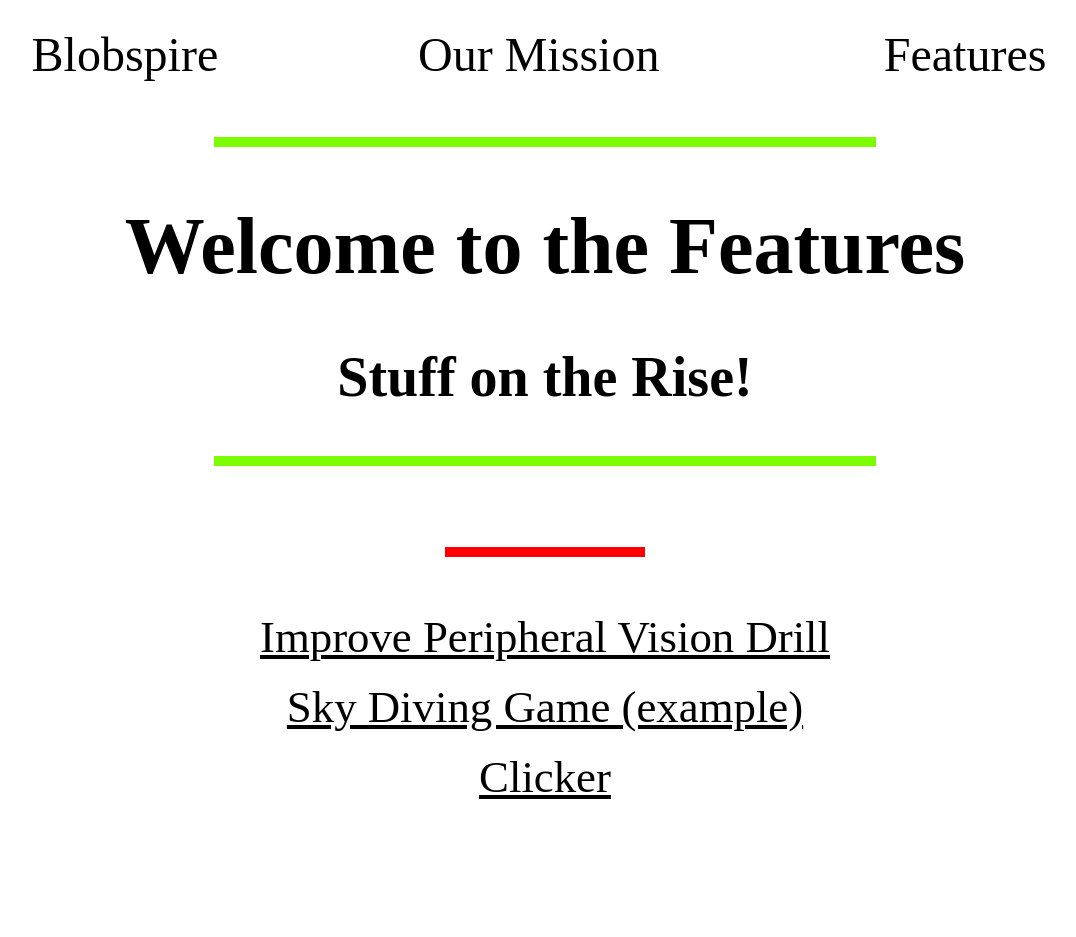
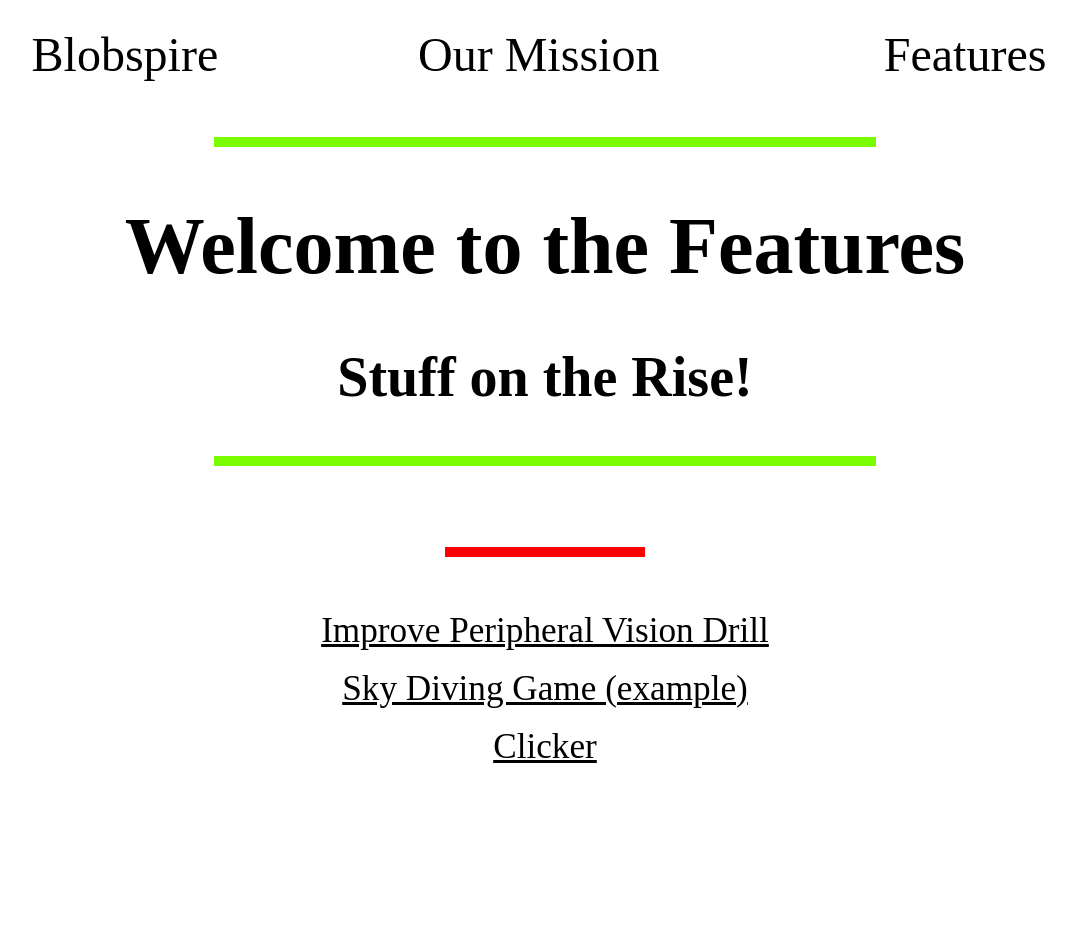
Before and after one commit to blobspire/blobspire.github.io, a Jekyll site: the page features/index.html, which Jekyll copies as it is, in a window 1280 px wide. Shown: the whole page, without its empty margins (95-1171 px from the left). Built offline with Jekyll 4.4.1, drawn with Linux system fonts in a browser that asks for light colours; after the commit the page ends 901 px from its top, so only the background shows below that.

Commit message:
reduce size of features

```diff
--- a/features/index.html
+++ b/features/index.html
@@ -14,7 +14,7 @@ h2 {
     font-size: 3.5em;
 }
 p {
-    font-size: 2.2em;
+    font-size: 2.8em;
 	text-align: center;
 	font-weight: bold;
 }
@@ -23,7 +23,7 @@ margin:auto;
 text-align:center;
 }
 #featureOption {
-	font-size: 2.8em;
+	font-size: 2.2em;
 	margin:auto;
 	text-align:center;
 	color: black;
```
